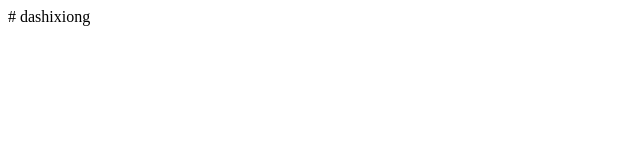
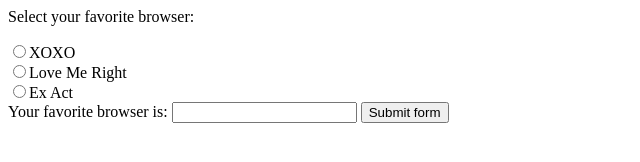
Before and after one commit to CherieSun/dashixiong, a plain HTML site: page index.html in a window 1280 px wide. Shown: the whole page, without its empty margins (0-640 px from the left). Drawn offline with Linux system fonts and the light colour scheme.

Commit message:
Update index.html

```diff
--- a/index.html
+++ b/index.html
@@ -1 +1,21 @@
-# dashixiong
+<html>
+<body>
+
+<p>Select your favorite browser:</p>
+<form action="/action_page.php">
+  <input type="radio" name="browser" onclick="myFunction(this.value)" value="XOXO">XOXO<br>
+  <input type="radio" name="browser" onclick="myFunction(this.value)" value="Love Me Right">Love Me Right<br>
+  <input type="radio" name="browser" onclick="myFunction(this.value)" value="Ex Act">Ex Act<br>
+
+  Your favorite browser is: <input type="text" id="result">
+  <input type="submit" value="Submit form">
+</form>
+
+<script>
+function myFunction(browser) {
+    document.getElementById("result").value = browser;
+}
+</script>
+
+</body>
+</html>
```
